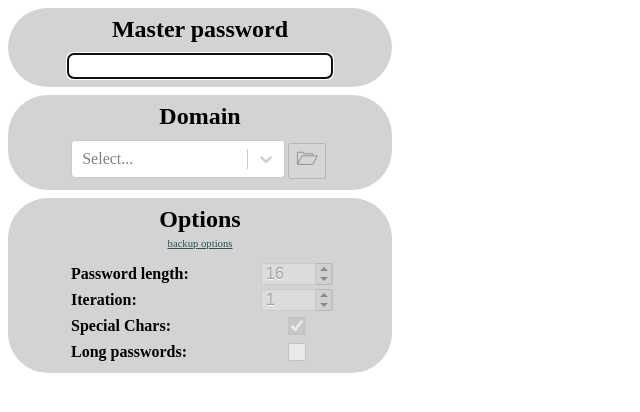
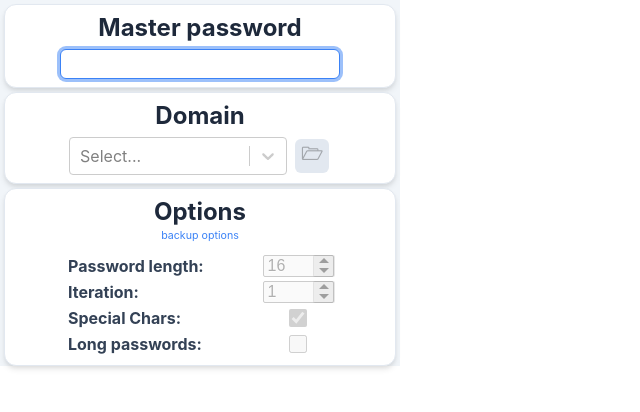
Before and after one commit to nuc1e4r5n4k3/ewpassext, a React (Vite) app: page / in a window 1280 px wide. Shown: the top 412 px of the page, without its empty margins (0-640 px from the left). Built offline with nearby package versions, Linux system fonts and the light colour scheme; no server answers.

Commit message:
UI: modernize styling

```diff
--- a/src/components/backupoptions/BackupOptions.module.scss
+++ b/src/components/backupoptions/BackupOptions.module.scss
@@ -18,4 +18,14 @@
     height: 30px;
     width: 200px;
     font-size: 110%;
+    background-color: #64748b;
+    color: #ffffff;
+    border: none;
+    border-radius: 6px;
+    cursor: pointer;
+    transition: background-color 0.2s ease;
+
+    &:hover {
+        background-color: #475569;
+    }
 }
--- a/src/components/checksum/Checksum.component.tsx
+++ b/src/components/checksum/Checksum.component.tsx
@@ -8,23 +8,23 @@ const INCORRECT = '✗';
 type Props = {
     value?: string;
     expected?: string;
+    hasFocus: boolean;
     setCurrentChecksum?: (value?: string) => void;
 };
-export const Checksum: React.FC<Props> = ({value, expected, setCurrentChecksum}) => {
-    const [ showReset, setShowReset ] = useState<boolean>(false);
-
+export const Checksum: React.FC<Props> = ({ value, expected, hasFocus, setCurrentChecksum }) => {
     return value ? (
         <div className={classes.wrapper}>
             <div className={classes.checksum}>{value}</div>
             {expected !== undefined ? (
-                <div className={classes.buttonWrapper} onMouseEnter={() => setShowReset(true)} onMouseLeave={() => setShowReset(false)}>
+                <div className={classes.buttonWrapper}>
                     <div className={classes.status}>{value === expected ? CORRECT : INCORRECT}</div>
-                    {setCurrentChecksum && showReset ? (<input type='button' value='Clear' onClick={() => setCurrentChecksum()} className={classes.clear}></input>) : (<></>)}
+                    {setCurrentChecksum && hasFocus ? (<input type='button' value='Clear' onClick={() => setCurrentChecksum()} className={classes.clear}></input>) : (<></>)}
                 </div>
             ) : (
                 <div className={classes.buttonWrapper}>
+                    <div className={classes.status}>&nbsp;&nbsp;&nbsp;</div>
                     {setCurrentChecksum ? (
-                        <input type='button' value={'Save'} onClick={() => setCurrentChecksum(value)}></input>
+                        <input type='button' value={'Save'} onClick={() => setCurrentChecksum(value)} className={classes.clear}></input>
                     ) : (<></>)}
                 </div>
             )}
--- a/src/components/checksum/Checksum.module.scss
+++ b/src/components/checksum/Checksum.module.scss
@@ -10,21 +10,35 @@
     text-transform: uppercase;
     font-family: 'Courier New', Courier, monospace;
     font-weight: bold;
+    color: #475569;
 }
 
 .status {
     display: inline-block;
     font-size: 150%;
-    height: 24px;
 }
 
 .buttonWrapper {
     display: inline-block;
-    height: 24px;
     vertical-align: middle;
     margin: 0px 10px;
+
+    input {
+        height: 24px;
+    }
 }
 
 .clear {
     margin-left: 10px;
+    background-color: #e2e8f0;
+    color: #1e293b;
+    border: none;
+    border-radius: 6px;
+    padding: 2px 8px;
+    cursor: pointer;
+    transition: background-color 0.2s ease;
+
+    &:hover {
+        background-color: #cbd5e1;
+    }
 }
--- a/src/components/derivationoptions/DerivationOptions.module.scss
+++ b/src/components/derivationoptions/DerivationOptions.module.scss
@@ -6,13 +6,27 @@
     margin: -10px 0px 10px 0px;
     a {
         font-size: 8pt;
-        color: darkslategray;
+        color: #3b82f6;
+        text-decoration: none;
+        &:hover {
+            text-decoration: underline;
+        }
     }
 }
 
 .input {
     height: 22px;
     margin: 2px 3px 2px auto;
+    border: 1px solid #cbd5e1;
+    padding: 4px 8px;
+    border-radius: 6px;
+    outline: none;
+    transition: border-color 0.2s ease, box-shadow 0.2s ease;
+
+    &:focus {
+        border-color: #3b82f6;
+        box-shadow: 0 0 0 3px rgba(59, 130, 246, 0.5);
+    }
 }
 
 .checkbox {
@@ -25,4 +39,14 @@
     margin-top: 10px;
     height: 30px;
     font-size: 110%;
+    background-color: #3b82f6;
+    color: #ffffff;
+    border: none;
+    border-radius: 6px;
+    cursor: pointer;
+    transition: background-color 0.2s ease;
+
+    &:hover {
+        background-color: #2563eb;
+    }
 }
--- a/src/components/domainpicker/DomainPicker.module.scss
+++ b/src/components/domainpicker/DomainPicker.module.scss
@@ -19,12 +19,21 @@
 }
 
 .openButton {
-    margin: 3px;
+    margin: 2px 2px 2px 8px;
     width: auto;
     height: auto;
     font-size: 110%;
     font-weight: bold;
     text-align: center;
+    background-color: #e2e8f0;
+    border: none;
+    border-radius: 6px;
+    cursor: pointer;
+    transition: background-color 0.2s ease;
+
+    &:hover {
+        background-color: #cbd5e1;
+    }
 }
 
 .domainInputLabel {
@@ -45,16 +54,24 @@
     width: 100%;
     height: 20px;
     padding-left: 10px;
+    border: 1px solid #cbd5e1;
+    outline: none;
+    transition: border-color 0.2s ease, box-shadow 0.2s ease;
+
+    &:focus {
+        border-color: #3b82f6;
+        box-shadow: 0 0 0 3px rgba(59, 130, 246, 0.5);
+    }
 }
 
 .domainInput[state=match] {
-    background-color: rgb(144, 255, 144);
-    border-color: rgb(0, 128, 0);
+    background-color: #dcfce7;
+    border-color: #22c55e;
 }
 
 .domainInput[state=nomatch] {
-    background-color: rgb(255, 144, 144);
-    border-color: rgb(128, 0, 0);
+    background-color: #fee2e2;
+    border-color: #ef4444;
 }
 
 .domainInputStatusIcon {
@@ -63,7 +80,7 @@
     margin-right: 10px;
     width: 30px;
     height: 100%;
-    font-size: 130%;
+    font-size: 100%;
     font-weight: bold;
     text-align: center;
     vertical-align: middle;
@@ -89,4 +106,14 @@
     width: 180px;
     height: 100%;
     font-size: 110%;
+    background-color: #ef4444;
+    color: #ffffff;
+    border: none;
+    border-radius: 6px;
+    cursor: pointer;
+    transition: background-color 0.2s ease;
+
+    &:hover {
+        background-color: #dc2626;
+    }
 }
--- a/src/components/masterpassword/MasterPassword.component.tsx
+++ b/src/components/masterpassword/MasterPassword.component.tsx
@@ -11,10 +11,11 @@ const getCurrentTime = () => Math.floor(new Date().getTime() / 1000);
 export const MasterPassword: React.FC = () => {
     const passwordContext = useContext(PasswordContext);
     const checksumContext = useContext(PasswordChecksumContext);
-    const [ currentPassword, updateCurrentPassword ] = useState<string>();
-    const [ now, setCurrentTime ] = useState<number>(getCurrentTime());
-    const [ passwordClearTime, setPasswordClearTime ] = useState<number>();
-    const [ passwordTtl, setPasswordTtl ] = useState<number>();
+    const [checksumHasFocus, setChecksumHasFocus] = useState<boolean>(false);
+    const [currentPassword, updateCurrentPassword] = useState<string>();
+    const [now, setCurrentTime] = useState<number>(getCurrentTime());
+    const [passwordClearTime, setPasswordClearTime] = useState<number>();
+    const [passwordTtl, setPasswordTtl] = useState<number>();
     const passwordInput = useRef<HTMLInputElement>(null);
     const clearButton = useRef<HTMLInputElement>(null);
 
@@ -69,9 +70,9 @@ export const MasterPassword: React.FC = () => {
                 className={classes.input}
             ></input>
             {haveEntropy ? (
-                <div className={classes.checksumWrapper}>
+                <div className={classes.checksumWrapper} onMouseEnter={() => setChecksumHasFocus(true)} onMouseLeave={() => setChecksumHasFocus(false)}>
                     <div className={classes.checksum}>Checksum:</div>
-                    <Checksum value={checksum} expected={checksumContext?.passwordChecksum} setCurrentChecksum={checksumContext?.setPasswordChecksum} />
+                    <Checksum value={checksum} expected={checksumContext?.passwordChecksum} setCurrentChecksum={checksumContext?.setPasswordChecksum} hasFocus={checksumHasFocus} />
                 </div>
             ) : (<></>)}
             {passwordTtl !== undefined ? (
--- a/src/components/masterpassword/MasterPassword.module.scss
+++ b/src/components/masterpassword/MasterPassword.module.scss
@@ -2,6 +2,15 @@
     border-radius: 6px;
     width: 70%;
     height: 20px;
+    border: 1px solid #cbd5e1;
+    padding: 4px 8px;
+    outline: none;
+    transition: border-color 0.2s ease, box-shadow 0.2s ease;
+
+    &:focus {
+        border-color: #3b82f6;
+        box-shadow: 0 0 0 3px rgba(59, 130, 246, 0.5);
+    }
 }
 
 .autoclear {
@@ -12,12 +21,24 @@
 
 .clearButton {
     margin: 0px 10px;
+    background-color: #ef4444;
+    color: #ffffff;
+    border: none;
+    border-radius: 6px;
+    padding: 4px 10px;
+    cursor: pointer;
+    transition: background-color 0.2s ease;
+
+    &:hover {
+        background-color: #dc2626;
+    }
 }
 
 .checksumWrapper {
     text-align: left;
     margin-left: 30%;
     margin-top: 5px;
+    margin-bottom: 5px;
     font-size: 90%;
 }
 
@@ -25,4 +46,5 @@
     display: inline;
     font-weight: bold;
     padding-right: 10px;
+    color: #475569;
 }
--- a/src/components/passwordgenerator/PasswordGenerator.module.scss
+++ b/src/components/passwordgenerator/PasswordGenerator.module.scss
@@ -3,4 +3,19 @@
     margin: 5px 0px;
     height: 30px;
     font-size: 110%;
+    background-color: #3b82f6;
+    color: #ffffff;
+    border: none;
+    border-radius: 6px;
+    cursor: pointer;
+    transition: background-color 0.2s ease;
+
+    &:hover {
+        background-color: #2563eb;
+    }
+
+    &:disabled {
+        background-color: #93c5fd;
+        cursor: not-allowed;
+    }
 }
--- a/src/components/popup/Popup.module.scss
+++ b/src/components/popup/Popup.module.scss
@@ -1,3 +1,8 @@
 .Popup {
     width: 400px;
+    background-color: #f1f5f9;
+    padding: 0px;
+    box-sizing: border-box;
+    font-family: -apple-system, BlinkMacSystemFont, 'Segoe UI', Roboto, Oxygen, Ubuntu, Cantarell, 'Open Sans', 'Helvetica Neue', sans-serif;
+    color: #1e293b;
 }
--- a/src/components/uiutils/RowHeader.module.scss
+++ b/src/components/uiutils/RowHeader.module.scss
@@ -3,4 +3,5 @@
     font-weight: bold;
     text-align: left;
     margin: auto 0px;
+    color: #334155;
 }
--- a/src/components/uiutils/UIGroup.module.scss
+++ b/src/components/uiutils/UIGroup.module.scss
@@ -1,15 +1,18 @@
 .UIGroup {
     display: inline-block;
     text-align: center;
-    background-color: lightgray;
-    border-radius: 40px;
-    width: 368px;
+    background-color: #ffffff;
+    border: 1px solid #e2e8f0;
+    border-radius: 12px;
+    box-shadow: 0 4px 6px -1px rgba(0, 0, 0, 0.1), 0 2px 4px -1px rgba(0, 0, 0, 0.06);
+    width: 374px;
     padding: 8px;
-    margin: 8px 8px 0px 8px;
+    margin: 4px 4px 0px 4px;
 }
 
 .heading {
     font-weight: bold;
     font-size: 150%;
-    margin-bottom: 10px;
+    margin-bottom: 7px;
+    color: #1e293b;
 }
```
